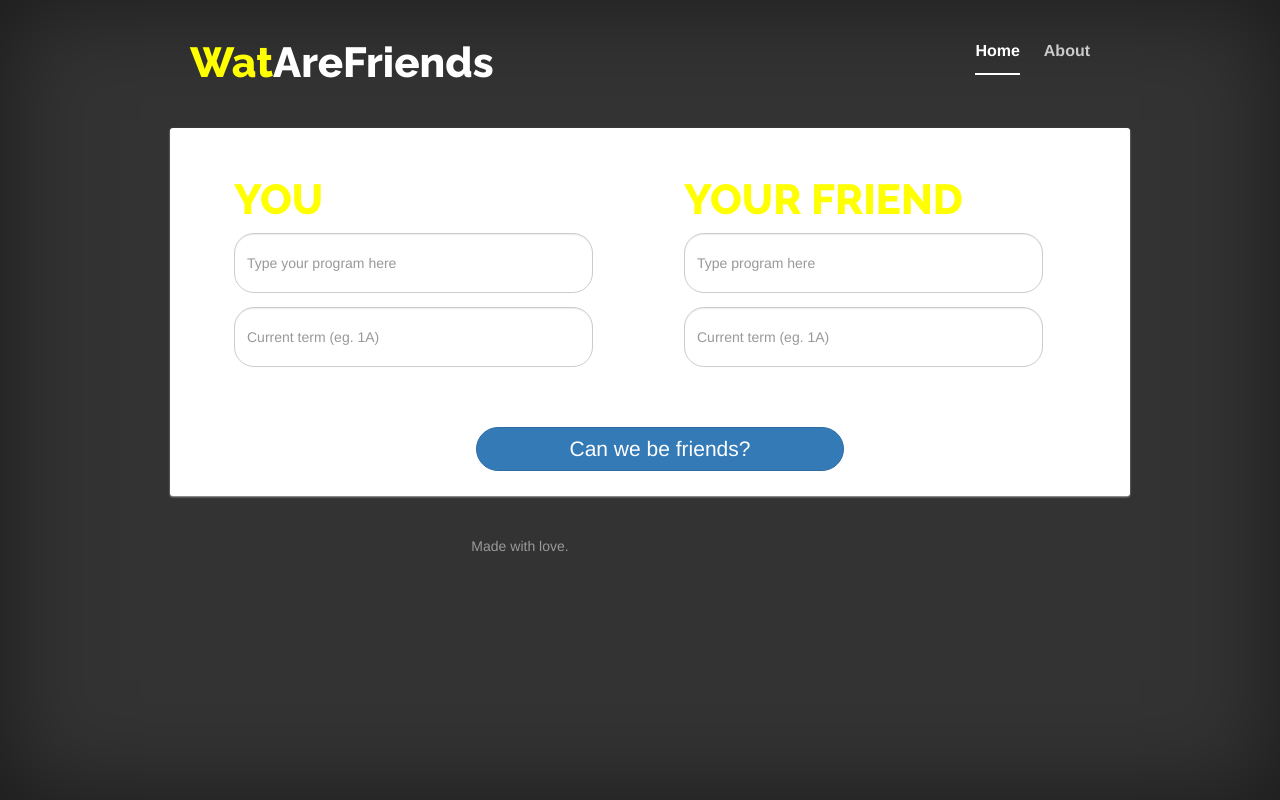
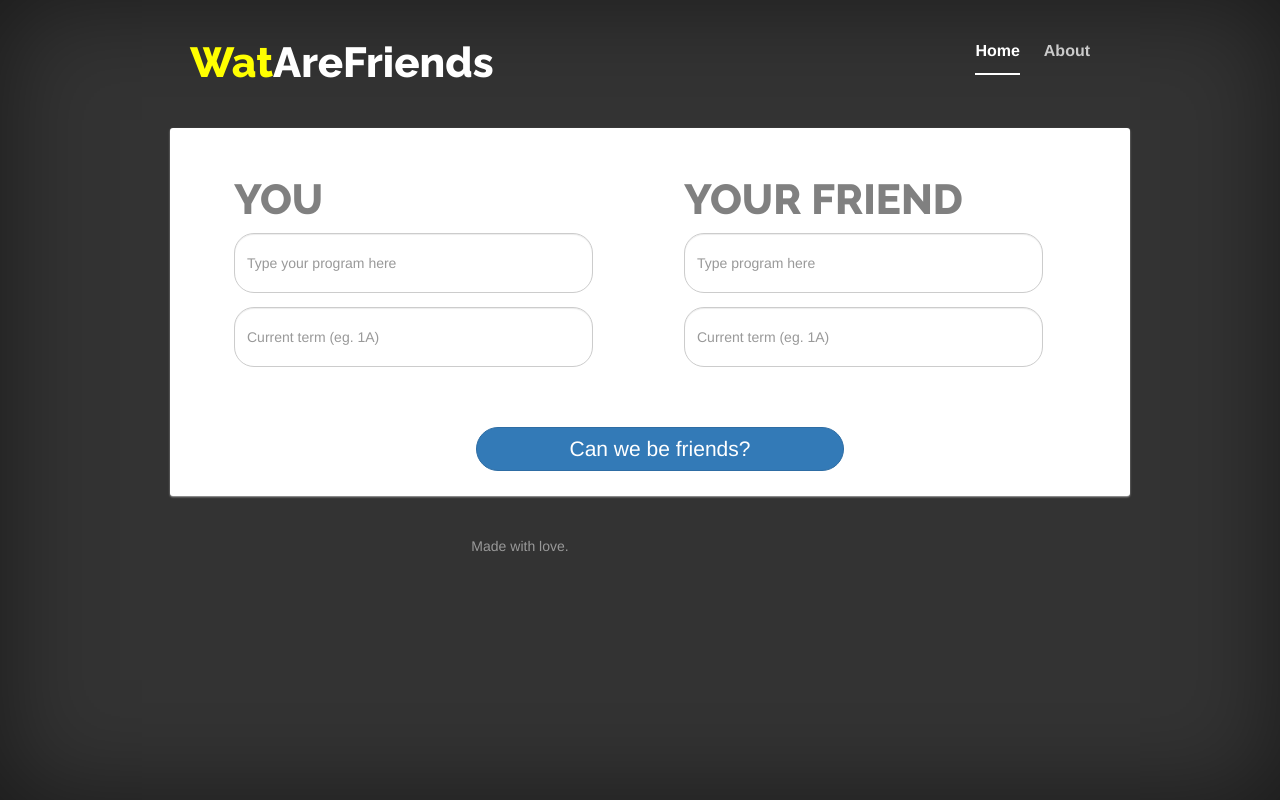
Before and after one commit to yucombinator/coop-friendship, a Flask app: page / in a window 1280 px wide. Run offline with Flask 2, Linux system fonts and the light colour scheme; some libraries are stand-ins or nearby versions.

Commit message:
angular errors

```diff
--- a/templates/index.html
+++ b/templates/index.html
@@ -32,7 +32,7 @@
         <h3 ng-if="results!=null">{[{onStream(results.result)}]}</h3>
         <table class="proletariat table table-hover">
           <thead>
-            <tr>
+            <tr style="text-align:center;">
               <th>Term</th>
               <th>You</th>
               <th>Your friend</th>
@@ -62,7 +62,7 @@
           <div class="col-md-12 equal_row">
             <div class=" col-md-6 row row_mine">
               <div class="col-md-12 mine_program">
-                <h3 class="masthead-brand"><span style="color:yellow;">YOU</span></h3>
+                <h3 class="masthead-brand"><span style="color:gray;">YOU</span></h3>
                 <input type="text" ng-model="my_info" placeholder="Type your program here" typeahead="state as state.name for state in programs_list | filter:{name:$viewValue} | limitTo:16" typeahead-template-url="customTemplate.html" class="form-control program">
               </div>
               <div class="col-md-12 mine_stream" ng-show="my_info.require_stream">
@@ -73,6 +73,7 @@
               </div>
               <div class="col-md-12 mine_term">
                 <input type="text" id="my_info.term" ng-model="my_info.term" placeholder="Current term (eg. 1A)" class="form-control" ng-click="getTermsSuggestion(my_info)" list="mterms">
+                <datalist id="mterms">
                 <option value="{[{mterm}]}" ng-repeat="mterm in my_info.terms_choices">
                 </datalist>
               </div>
@@ -80,7 +81,7 @@
             <!-- Friend -->
             <div class="col-md-6 row row_friend">
               <div class="col-md-12 your_program">
-                <h3 class="masthead-brand"><span style="color:yellow;">YOUR FRIEND</span></h3>
+                <h3 class="masthead-brand"><span style="color:gray;">YOUR FRIEND</span></h3>
                 <input type="text" ng-model="friend_info" placeholder="Type program here" typeahead="state as state.name for state in programs_list | filter:{name:$viewValue} | limitTo:16" typeahead-template-url="customTemplate.html" class="form-control">
               </div>
               <div class="col-md-12 your_stream" ng-show="friend_info.require_stream">
```
